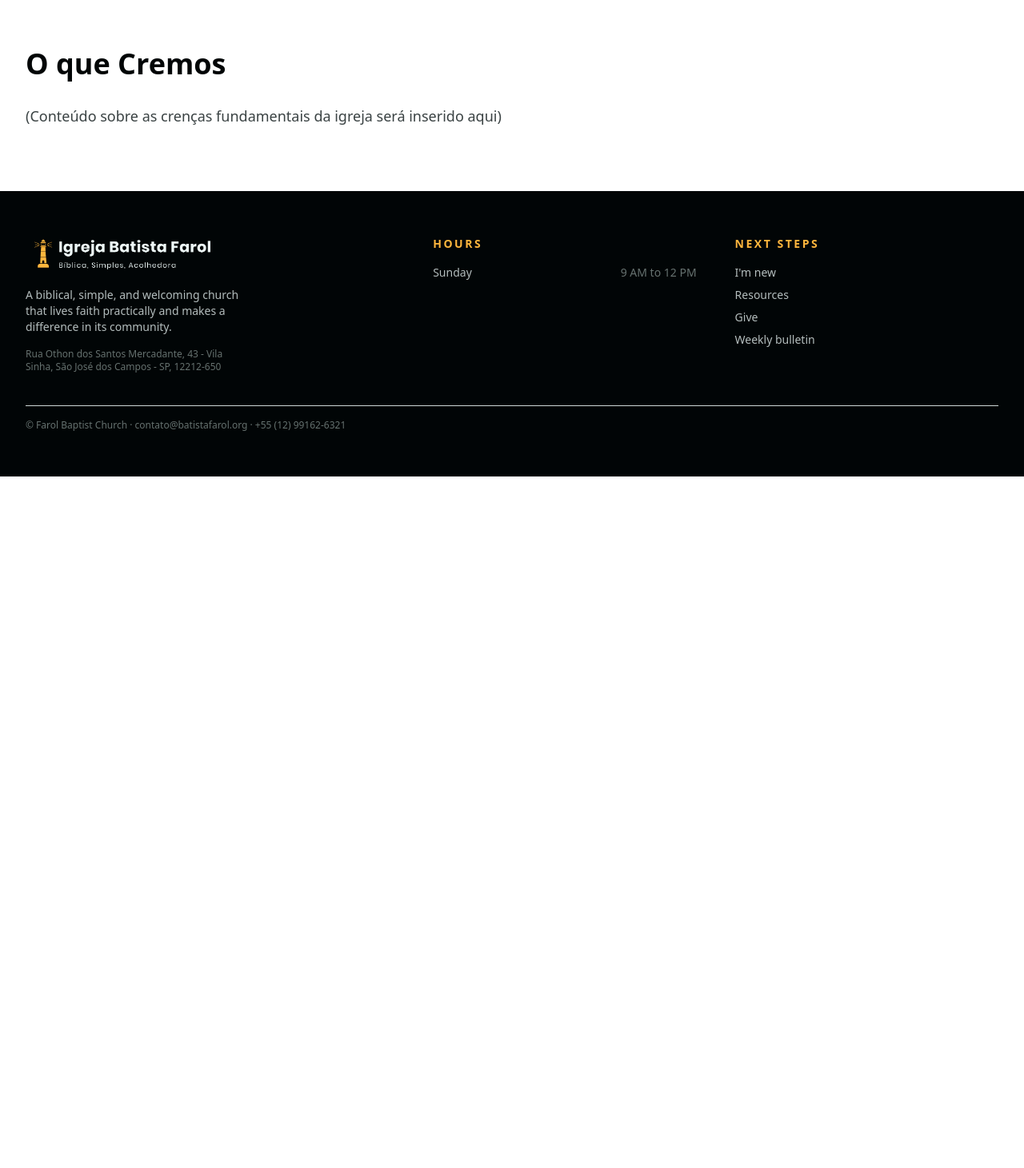
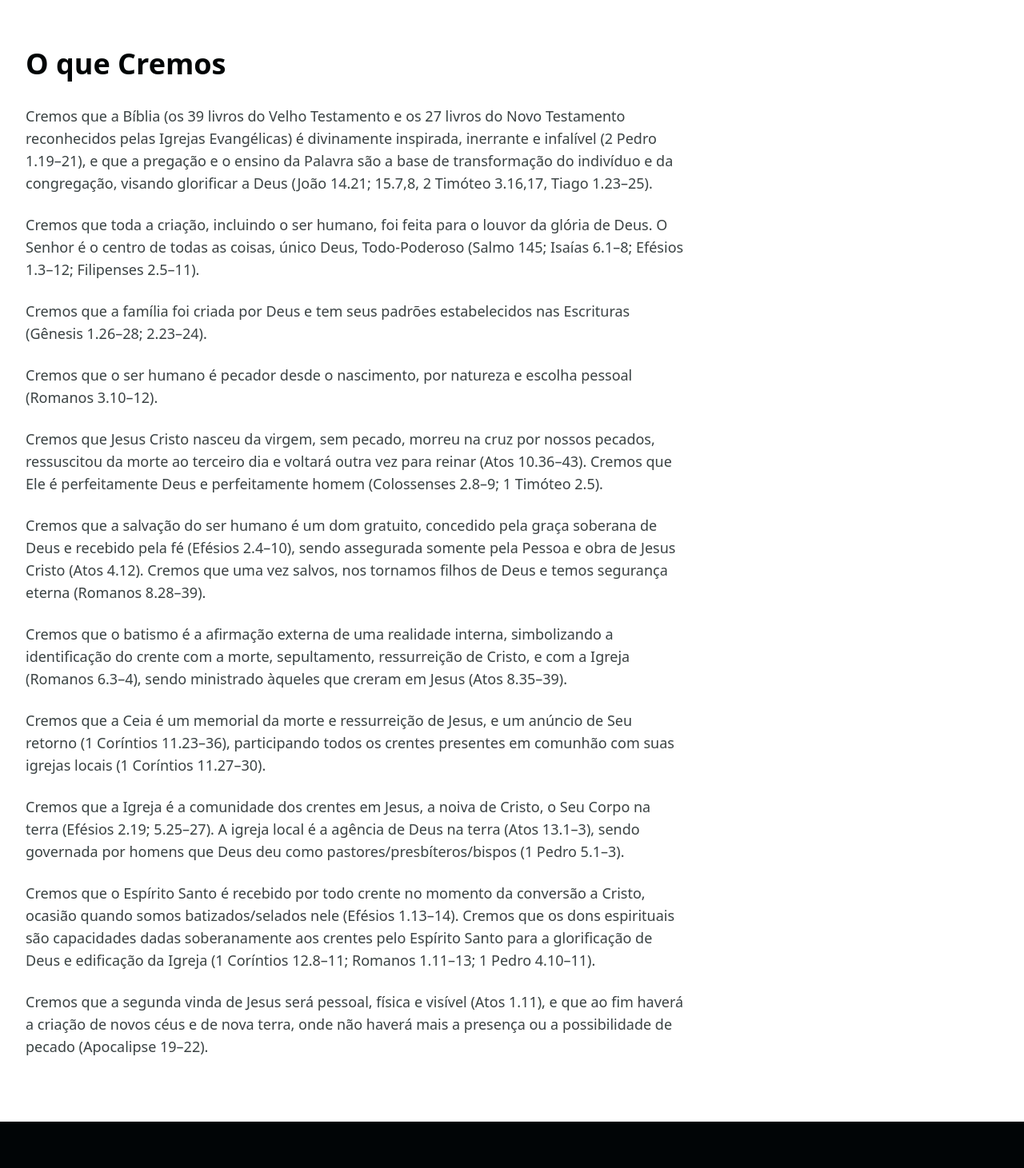
Before and after one commit to danbuck84/ibfarol, a Next.js app: page /en/sobre in a window 1280 px wide. Shown: the part 560-2021 px from the top of the page at 80% size. Before the commit the page ends 1156 px from the top, so only its background shows below. Built offline with nearby package versions, Linux system fonts and the light colour scheme.

Commit message:
feat: add multiple content updates (Agenda times, Beliefs text, Footer links, Header links, Manutenção, 1 John 1:7 Quote)

```diff
--- a/messages/en.json
+++ b/messages/en.json
@@ -8,7 +8,8 @@
     "btn_plan_visit": "Plan your visit",
     "lang_pt": "PT",
     "lang_en": "EN",
-    "nav_about": "About"
+    "nav_about": "About",
+    "nav_contact": "Contact"
   },
   "Hero": {
     "image_alt": "Photo of the congregation on Sunday — real people, natural light, wide shot",
@@ -58,11 +59,13 @@
     "min_agape": "Agape Project",
     "min_jiujitsu": "Jiu-jitsu (Coming soon)",
     "min_midia": "Media Team",
-    "min_jovens": "Youth Ministry"
+    "min_jovens": "Youth Ministry",
+    "min_manutencao": "Maintenance Team"
   },
   "Quote": {
-    "text": "“In the same way, let your light shine before others, that they may see your good deeds and glorify your Father in heaven.”",
-    "reference": "Matthew 5:16 · NIV"
+    "text": "But if we walk in the light, as he is in the light, we have fellowship with one another, and the blood of Jesus, his Son, purifies us from all sin.",
+    "reference": "Matthew 5:16 · NIV",
+    "author": "1JN 1:7"
   },
   "ReadingPlan": {
     "eyebrow": "STUDY OF THE WEEK",
@@ -112,7 +115,8 @@
     "next_steps_resources": "Resources",
     "next_steps_give": "Give",
     "next_steps_bulletin": "Weekly bulletin",
-    "copyright": "© Farol Baptist Church · contato@batistafarol.org · +55 (12) 99162-6321"
+    "copyright": "© Farol Baptist Church · contato@batistafarol.org · +55 (12) 99162-6321",
+    "whatsapp_link": "Announcements Group (WhatsApp)"
   },
   "AboutUs": {
     "eyebrow": "Who We Are",
@@ -140,13 +144,13 @@
     "eyebrow": "Stay connected",
     "headline": "Our Schedule",
     "womens_title": "Women's Gathering",
-    "womens_time": "1st Saturday of the month, 2 PM to 5 PM",
+    "womens_time": "1st Saturday of the month, at 2 PM",
     "mens_title": "Men's Gathering",
-    "mens_time": "3rd Saturday of the month (Morning)",
+    "mens_time": "3rd Saturday of the month, at 9 AM",
     "prayer_title": "Prayer Meeting",
-    "prayer_time": "1st Wednesday of the month (at church)",
+    "prayer_time": "1st Wednesday of the month, at 7:30 PM (at church)",
     "smallgroups_title": "Small Groups",
-    "smallgroups_time": "Other Wednesdays of the month",
+    "smallgroups_time": "Other Wednesdays of the month, at 7:30 PM",
     "communion_title": "Communion Sunday",
     "communion_time": "1st Sunday of the month",
     "rest_title": "Sabbath Rest",
--- a/src/app/[locale]/recursos/page.tsx
+++ b/src/app/[locale]/recursos/page.tsx
@@ -25,6 +25,11 @@ export default function RecursosPage() {
               <h2 className="text-2xl font-bold text-brand-ink mb-4">Artigos / Blog</h2>
               <p className="text-brand-body">Textos pastorais e reflexões semanais.</p>
             </div>
+
+            <div className="bg-brand-canvas-soft p-8 rounded-lg border border-brand-hairline">
+              <h2 className="text-2xl font-bold text-brand-ink mb-4">Indicações</h2>
+              <p className="text-brand-body">Livros e materiais recomendados pela nossa comunidade.</p>
+            </div>
           </div>
         </section>
 
--- a/src/app/[locale]/sobre/page.tsx
+++ b/src/app/[locale]/sobre/page.tsx
@@ -20,9 +20,19 @@ export default function SobrePage() {
 
           <section>
             <h1 className="text-[36px] font-bold text-brand-ink mb-6">O que Cremos</h1>
-            <p className="text-lg text-brand-body leading-[28px] max-w-[80ch]">
-              (Conteúdo sobre as crenças fundamentais da igreja será inserido aqui)
-            </p>
+            <div className="space-y-6 text-lg text-brand-body leading-[28px] max-w-[80ch]">
+              <p>Cremos que a Bíblia (os 39 livros do Velho Testamento e os 27 livros do Novo Testamento reconhecidos pelas Igrejas Evangélicas) é divinamente inspirada, inerrante e infalível (2 Pedro 1.19–21), e que a pregação e o ensino da Palavra são a base de transformação do indivíduo e da congregação, visando glorificar a Deus (João 14.21; 15.7,8, 2 Timóteo 3.16,17, Tiago 1.23–25).</p>
+              <p>Cremos que toda a criação, incluindo o ser humano, foi feita para o louvor da glória de Deus. O Senhor é o centro de todas as coisas, único Deus, Todo-Poderoso (Salmo 145; Isaías 6.1–8; Efésios 1.3–12; Filipenses 2.5–11).</p>
+              <p>Cremos que a família foi criada por Deus e tem seus padrões estabelecidos nas Escrituras (Gênesis 1.26–28; 2.23–24).</p>
+              <p>Cremos que o ser humano é pecador desde o nascimento, por natureza e escolha pessoal (Romanos 3.10–12).</p>
+              <p>Cremos que Jesus Cristo nasceu da virgem, sem pecado, morreu na cruz por nossos pecados, ressuscitou da morte ao terceiro dia e voltará outra vez para reinar (Atos 10.36–43). Cremos que Ele é perfeitamente Deus e perfeitamente homem (Colossenses 2.8–9; 1 Timóteo 2.5).</p>
+              <p>Cremos que a salvação do ser humano é um dom gratuito, concedido pela graça soberana de Deus e recebido pela fé (Efésios 2.4–10), sendo assegurada somente pela Pessoa e obra de Jesus Cristo (Atos 4.12). Cremos que uma vez salvos, nos tornamos filhos de Deus e temos segurança eterna (Romanos 8.28–39).</p>
+              <p>Cremos que o batismo é a afirmação externa de uma realidade interna, simbolizando a identificação do crente com a morte, sepultamento, ressurreição de Cristo, e com a Igreja (Romanos 6.3–4), sendo ministrado àqueles que creram em Jesus (Atos 8.35–39).</p>
+              <p>Cremos que a Ceia é um memorial da morte e ressurreição de Jesus, e um anúncio de Seu retorno (1 Coríntios 11.23–36), participando todos os crentes presentes em comunhão com suas igrejas locais (1 Coríntios 11.27–30).</p>
+              <p>Cremos que a Igreja é a comunidade dos crentes em Jesus, a noiva de Cristo, o Seu Corpo na terra (Efésios 2.19; 5.25–27). A igreja local é a agência de Deus na terra (Atos 13.1–3), sendo governada por homens que Deus deu como pastores/presbíteros/bispos (1 Pedro 5.1–3).</p>
+              <p>Cremos que o Espírito Santo é recebido por todo crente no momento da conversão a Cristo, ocasião quando somos batizados/selados nele (Efésios 1.13–14). Cremos que os dons espirituais são capacidades dadas soberanamente aos crentes pelo Espírito Santo para a glorificação de Deus e edificação da Igreja (1 Coríntios 12.8–11; Romanos 1.11–13; 1 Pedro 4.10–11).</p>
+              <p>Cremos que a segunda vinda de Jesus será pessoal, física e visível (Atos 1.11), e que ao fim haverá a criação de novos céus e de nova terra, onde não haverá mais a presença ou a possibilidade de pecado (Apocalipse 19–22).</p>
+            </div>
           </section>
         </div>
       </main>
--- a/src/components/Footer.tsx
+++ b/src/components/Footer.tsx
@@ -9,9 +9,6 @@ export default function Footer() {
       <div className="max-w-[1280px] mx-auto grid grid-cols-1 md:grid-cols-[1.4fr_1fr_1fr] gap-12">
         <div>
           <Image src="/logo-footer.png" alt={t('alt_logo')} width={140} height={44} className="h-[44px] w-auto" />
-          <p className="mt-5 max-w-[34ch]">
-            {t('description')}
-          </p>
           <p className="mt-4 text-xs leading-[16px] text-brand-mute max-w-[40ch]">
             {t('address_short')}
           </p>
@@ -34,10 +31,10 @@ export default function Footer() {
             {t('next_steps_title')}
           </p>
           <ul className="flex flex-col gap-2">
-            <li><Link href="#novo" className="text-[#B4BDBD] hover:text-white transition-colors">{t('next_steps_new')}</Link></li>
-            <li><Link href="#recursos" className="text-[#B4BDBD] hover:text-white transition-colors">{t('next_steps_resources')}</Link></li>
-            <li><Link href="#contribua" className="text-[#B4BDBD] hover:text-white transition-colors">{t('next_steps_give')}</Link></li>
-            <li><Link href="#boletim" className="text-[#B4BDBD] hover:text-white transition-colors">{t('next_steps_bulletin')}</Link></li>
+            <li><Link href="/sobre" className="text-[#B4BDBD] hover:text-white transition-colors">{t('next_steps_new')}</Link></li>
+            <li><Link href="/recursos" className="text-[#B4BDBD] hover:text-white transition-colors">{t('next_steps_resources')}</Link></li>
+            <li><Link href="/#contribua" className="text-[#B4BDBD] hover:text-white transition-colors">{t('next_steps_give')}</Link></li>
+            <li><a href="#" className="text-brand-primary hover:text-brand-primary-soft transition-colors">{t('whatsapp_link')}</a></li>
           </ul>
         </div>
       </div>
--- a/src/components/Header.tsx
+++ b/src/components/Header.tsx
@@ -7,7 +7,7 @@ export default function Header() {
   const t = useTranslations('Header');
   return (
     <header className="sticky top-0 z-30 flex items-center justify-between gap-8 px-8 py-3.5 bg-white/90 backdrop-blur-md border-b border-brand-hairline">
-      <Link href="#inicio" className="flex items-center border-none">
+      <Link href="/" className="flex items-center border-none">
         <Image src="/logo-header.png" alt={t('alt_logo')} width={120} height={38} className="h-[38px] w-auto" />
       </Link>
       <nav className="hidden md:flex items-center gap-7">
@@ -23,6 +23,9 @@ export default function Header() {
         <Link href="/#contribua" className="text-sm text-brand-body decoration-transparent pb-1 border-b-2 border-transparent hover:border-brand-hairline-soft">
           {t('nav_give')}
         </Link>
+        <Link href="/#visita" className="text-sm text-brand-body decoration-transparent pb-1 border-b-2 border-transparent hover:border-brand-hairline-soft">
+          {t('nav_contact')}
+        </Link>
       </nav>
       <div className="flex items-center">
         <Link href="#visita" className="font-semibold text-brand-on-primary bg-brand-primary border border-brand-primary px-4 py-3 rounded-md transition-colors hover:bg-brand-primary-deep cursor-pointer">
--- a/src/components/Ministries.tsx
+++ b/src/components/Ministries.tsx
@@ -34,6 +34,9 @@ export default function Ministries() {
                 {t('min_limpeza')}
               </li>
               <li className="bg-white border border-brand-hairline p-6 rounded-lg font-semibold text-lg text-brand-ink shadow-sm">
+                {t('min_manutencao')}
+              </li>
+              <li className="bg-white border border-brand-hairline p-6 rounded-lg font-semibold text-lg text-brand-ink shadow-sm">
                 {t('min_midia')}
               </li>
               <li className="bg-white border border-brand-hairline p-6 rounded-lg font-semibold text-lg text-brand-ink shadow-sm">
```
Also changed, not shown: messages/pt-BR.json (+13 -9 lines).
